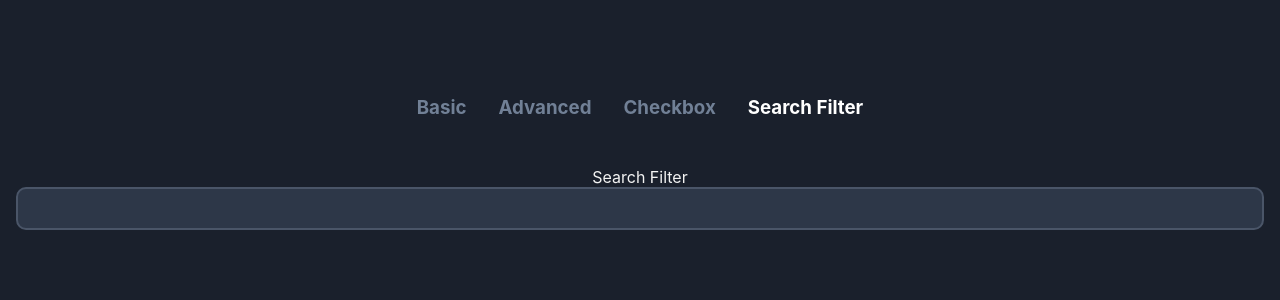
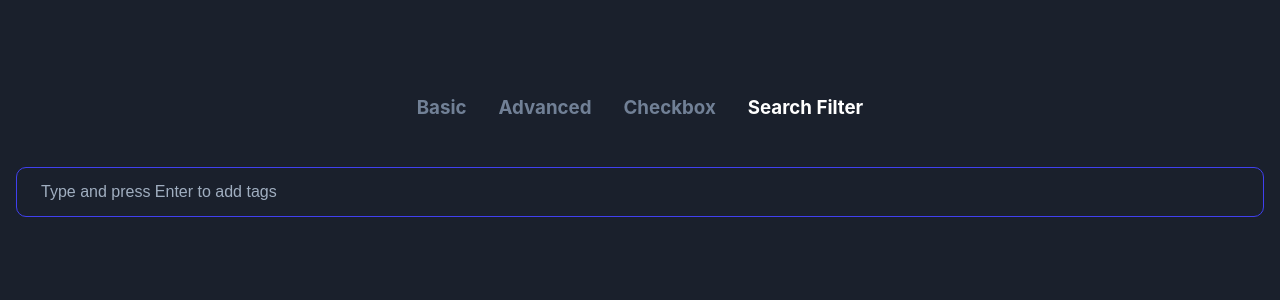
Before and after one commit to Asikni/forms-in-react, a React (Create React App) app: page / in a window 1280 px wide. Both pictures are taken after a click on the element "Search Filter". Shown: the top 300 px of the page. Built offline with nearby package versions, Linux system fonts and the light colour scheme.

Commit message:
code was updated

```diff
--- a/src/App.js
+++ b/src/App.js
@@ -3,7 +3,7 @@ import BasicForm from "./components/BasicForm";
 import AdvancedForm from "./components/AdvancedForm";
 import Checkbox from "./components/checkBoxForm"
 
-import SearchFilter from "./components/searchFilter"
+import TagSelector from "./components/searchFilter"
 import "./App.css";
 
 function App() {
@@ -37,7 +37,7 @@ function App() {
  Search Filter
         </h3>
       </nav>
-      {view === "basic" ? <BasicForm /> : view === "advanced" ? <AdvancedForm /> : view === "checkbox" ? <Checkbox /> : <SearchFilter/>}
+      {view === "basic" ? <BasicForm /> : view === "advanced" ? <AdvancedForm /> : view === "checkbox" ? <Checkbox /> : <TagSelector/>}
 
 
     </div>
--- /dev/null
+++ b/src/TagSelector.css
@@ -0,0 +1,45 @@
+.tag-selector{
+
+    display: flex;
+    border: 1px solid rgb(64, 64, 239);
+    border-radius: 10px;
+    height: 50px;
+}
+
+.tag-list{
+
+    display: flex;
+    /* border: 1px solid red; */
+    background: #1a202c;
+
+    margin: 0px 8px;
+
+}
+
+.tag{
+
+    display: flex;
+    justify-content: center;
+    align-items: first baseline;
+    gap:5px;
+
+}
+
+.crossButton{
+    color: white;
+    background-color: red;
+    border-radius: 30px;
+    height: 15px;
+    width: 10px;
+    display: flex;
+    justify-content: center;
+    align-items: center;
+}
+
+input[type="text"],
+
+textarea {
+  background-color: transparent;
+  border: none;
+  color: #fffef5;
+}
--- a/src/components/searchFilter.jsx
+++ b/src/components/searchFilter.jsx
@@ -1,25 +1,44 @@
-import { useState, useEffect } from "react";
+import React, { useState } from "react";
+import "../TagSelector.css";
 
-function SearchFilter() {
-  const [isInput, setIsInput] = useState("");
-  const handleKeyPress = (event) => {
-    if (event.key === "Enter") {
-      setIsInput(event.target.value);
+function TagSelector() {
+  const [inputValue, setInputValue] = useState("");
+  const [tags, setTags] = useState([]);
+
+  const handleInputChange = (e) => {
+    setInputValue(e.target.value);
+  };
+
+  const handleInputKeyPress = (e) => {
+    if (e.key === "Enter" && inputValue.trim() !== "") {
+      setTags([...tags, inputValue.trim()]);
+      setInputValue("");
     }
   };
 
-  useEffect(() => {
-   <div style={{border:"1px solid red"}}>{isInput}</div>
-  }, [isInput]);
+  const handleTagRemove = (tagToRemove) => {
+    setTags(tags.filter((tag) => tag !== tagToRemove));
+  };
 
   return (
-    <div>
-      <div>Search Filter</div>
-      <div>
-        <input type="text" onKeyDown={handleKeyPress} />
+    <div className="tag-selector">
+      <div className="tag-list">
+        {tags.map((tag, index) => (
+          <div key={index} className="tag">
+            <span>{tag}</span>
+            <button className="crossButton" onClick={() => handleTagRemove(tag)}>&times;</button>
+          </div>
+        ))}
       </div>
+      <input
+        type="text"
+        placeholder="Type and press Enter to add tags"
+        value={inputValue}
+        onChange={handleInputChange}
+        onKeyDown={handleInputKeyPress}
+      />
     </div>
   );
 }
 
-export default SearchFilter;
+export default TagSelector;
```
